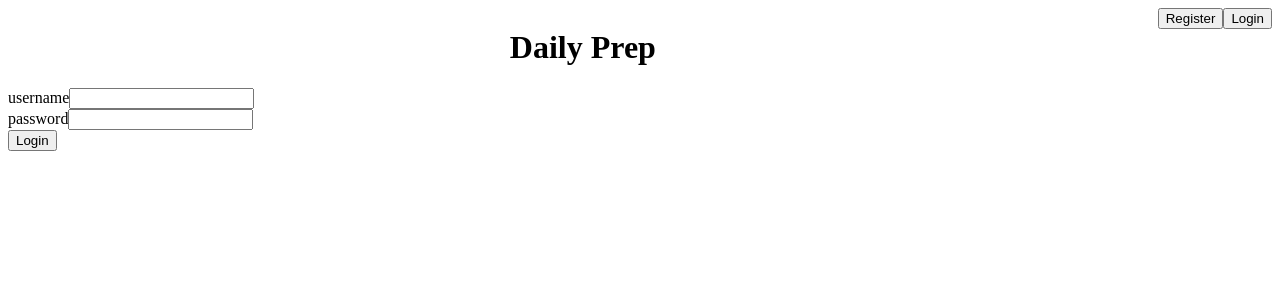
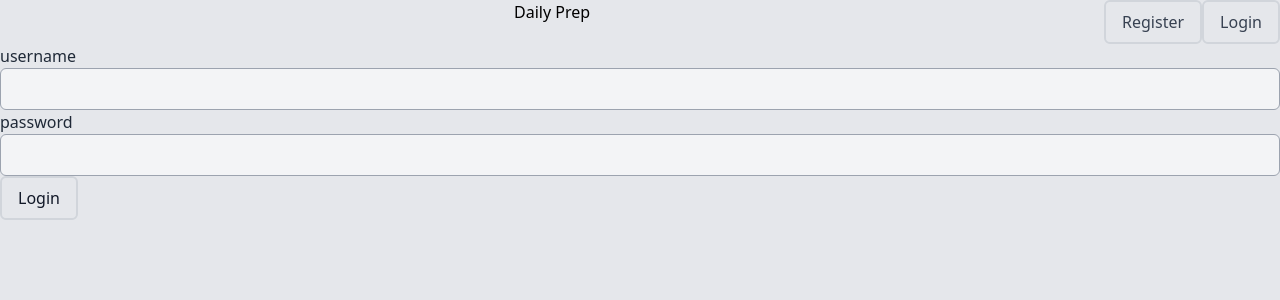
Before and after one commit to derrick-ng/daily-prep, a Next.js app: page /auth/login in a window 1280 px wide. Shown: the top 300 px of the page. Built offline with nearby package versions, Linux system fonts and the light colour scheme; no server answers.

Commit message:
Change color theme to neutral, basic theme

```diff
--- a/app/components/Form.tsx
+++ b/app/components/Form.tsx
@@ -3,6 +3,7 @@
 import { FormEvent, useEffect, useState } from "react";
 import Email from "./Email";
 import axios from "axios";
+import SampleButton from "./sample/SampleButton";
 
 interface FormProps {
   userId: string | null;
@@ -63,9 +64,8 @@ const Form = ({ userId }: FormProps) => {
     try {
       if (hasFormData) {
         const editResponse = await axios.put("/api/form", data);
-        console.log("successful FormData edit", editResponse)
-      }
-      else {
+        console.log("successful FormData edit", editResponse);
+      } else {
         const postResponse = await axios.post("/api/form", data);
         console.log("successful FormData entry created", postResponse);
       }
@@ -99,8 +99,15 @@ const Form = ({ userId }: FormProps) => {
         </select>
         <br />
 
-        <button type="submit">save</button>
+        <div className="flex items-center gap-2 mt-2">
+          <button type="submit">save</button>
+          <SampleButton userId={userId ? Number(userId) : null} />
+        </div>
       </form>
+
+      <br />
+      <br />
+      <p>gotta change this for later</p>
       <div>
         <Email />
       </div>
--- a/app/components/todo/AddToDo.tsx
+++ b/app/components/todo/AddToDo.tsx
@@ -32,7 +32,7 @@ function AddToDo({ userId, onAdd }: AddToDoProp) {
     }
   };
   return (
-    <div>
+    <div className="flex items-center gap-2">
       <input
         type="text"
         placeholder="Add Task"
--- a/app/components/todo/ToDoItem.tsx
+++ b/app/components/todo/ToDoItem.tsx
@@ -53,19 +53,36 @@ function ToDoItem({ toDo, onDelete, onEdit }: ToDoItemInterface): JSX.Element {
 
   return (
     <div>
-      <ListGroupItem>
-        <p>To Do Item:</p>
+      <ListGroupItem className="mb-2 p-0 border-0">
         {!isEditing ? (
-          <div>
-            <p>{toDo.task}</p>
-            <button onClick={handleEditToggle}>Edit</button>
-            <button onClick={handleDeleteTodo}>Delete</button>
+          <div className="flex items-center border border-gray-300 p-2 rounded-md">
+              {/* <span onClick={handleEditToggle} className="block px-2 py-1">
+                {toDo.task}
+              </span> */}
+              <input
+              type="text"
+              value={toDo.task}
+              readOnly
+              onClick={handleEditToggle}
+              className="border border-gray-300 px-2 py-1 rounded-md w-full"
+              />
+              {/* <button onClick={handleEditToggle}>Edit</button> */}
+              <button className="" onClick={handleDeleteTodo}>
+                Delete
+              </button>
           </div>
         ) : (
-          <div>
-            <input type="text" value={editTask} onChange={(e) => setEditTask(e.target.value)} />
-            <button onClick={handleSaveEdit}>Save</button>
-            <button onClick={handleCancelEdit}>Cancel</button>
+          <div className="flex items-center border border-gray-300 p-2 rounded-md">
+              <input
+                type="text"
+                value={editTask}
+                onChange={(e) => {
+                  setEditTask(e.target.value);
+                }}
+                className="border border-gray-300 px-2 py-1 rounded-md w-full"
+              />
+                <button onClick={handleSaveEdit} className="ml-2">Save</button>
+                <button onClick={handleCancelEdit} className="ml-2">Cancel</button>
           </div>
         )}
       </ListGroupItem>
--- a/app/components/todo/ToDoList.tsx
+++ b/app/components/todo/ToDoList.tsx
@@ -16,7 +16,7 @@ interface ToDoListProps {
 function ToDoList({ toDos, onDelete, onEdit }: ToDoListProps): JSX.Element {
   return (
     <div>
-      <strong>To Do List:</strong>
+      <strong>Task List:</strong>
       <ListGroup>
         {toDos.map((toDo) => (
           <ToDoItem key={toDo.id} toDo={toDo} onDelete={onDelete} onEdit={onEdit} />
--- a/app/globals.css
+++ b/app/globals.css
@@ -1,3 +1,56 @@
-/* @tailwind base; */
+@tailwind base;
 @tailwind components;
 @tailwind utilities;
+
+/* Base Styles */
+body {
+  @apply bg-gray-200 text-gray-900;
+}
+
+/* Links */
+a {
+  @apply text-gray-700 hover:text-gray-900;
+}
+
+/* Buttons */
+button {
+  @apply px-4 py-2 rounded-md font-medium transition-all duration-200 border-2 border-gray-300;
+}
+
+button.primary {
+  @apply bg-gray-700 text-white border-gray-800 hover:bg-gray-800 hover:border-gray-900 focus:ring-2 focus:ring-gray-500;
+}
+
+button.secondary {
+  @apply bg-gray-400 text-gray-900 border-gray-500 hover:bg-gray-500 hover:border-gray-600 focus:ring-2 focus:ring-gray-400;
+}
+
+button.ghost {
+  @apply bg-transparent text-gray-800 border-gray-500 hover:bg-gray-300 focus:ring-2 focus:ring-gray-500;
+}
+
+/* Forms */
+input, textarea, select {
+  @apply w-full px-4 py-2 border border-gray-400 rounded-md bg-gray-100 text-gray-900
+  focus:outline-none focus:ring-2 focus:ring-gray-500;
+}
+
+/* Labels */
+label {
+  @apply block font-medium text-gray-800;
+}
+
+/* Form Errors */
+.error {
+  @apply text-red-500 text-sm;
+}
+
+/* Cards */
+.card {
+  @apply bg-gray-100 shadow-md rounded-lg p-6 border border-gray-400;
+}
+
+/* Utility: Center content */
+.flex-center {
+  @apply flex items-center justify-center;
+}
--- a/app/page.tsx
+++ b/app/page.tsx
@@ -11,31 +11,32 @@ interface SessionData {
   expires: string | number | Date;
 }
 
-
 export default async function Home() {
   // const session = await getSession();
-  const session = await getSession() as SessionData[] | undefined;
-  const username = session ? session[0].user.username : null
-  const userId = session ? session[0].user.userId : null
+  const session = (await getSession()) as SessionData[] | undefined;
+  const username = session ? session[0].user.username : null;
+  const userId = session ? session[0].user.userId : null;
 
   return (
-    <div>
+    <div className="max-w-5xl mx-auto p-4">
       {session && (
-        <div>
+        <div className="mb-4">
           <p>
             user: {username}, id: {userId}
           </p>
         </div>
       )}
 
-      <div>
-        <Form userId={userId}/>
-      </div>
-      <div>
-        <ToDoArea userId={userId ? Number(userId) : null} />
-      </div>
-      <div>
-        <SampleButton userId={userId ? Number(userId) : null}/>
+      <div className="flex gap-8">
+        <div className="w-1/2">
+          <Form userId={userId} />
+        </div>
+        <div className="w-1/2">
+          <ToDoArea userId={userId ? Number(userId) : null} />
+        </div>
+        <div>
+          {/* <SampleButton userId={userId ? Number(userId) : null} /> */}
+        </div>
       </div>
     </div>
   );
```
